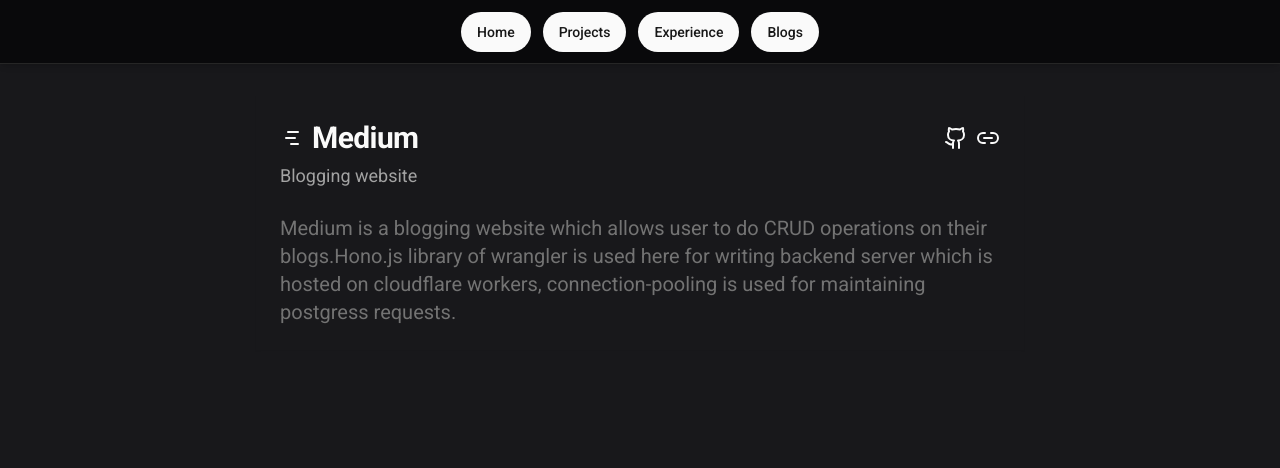
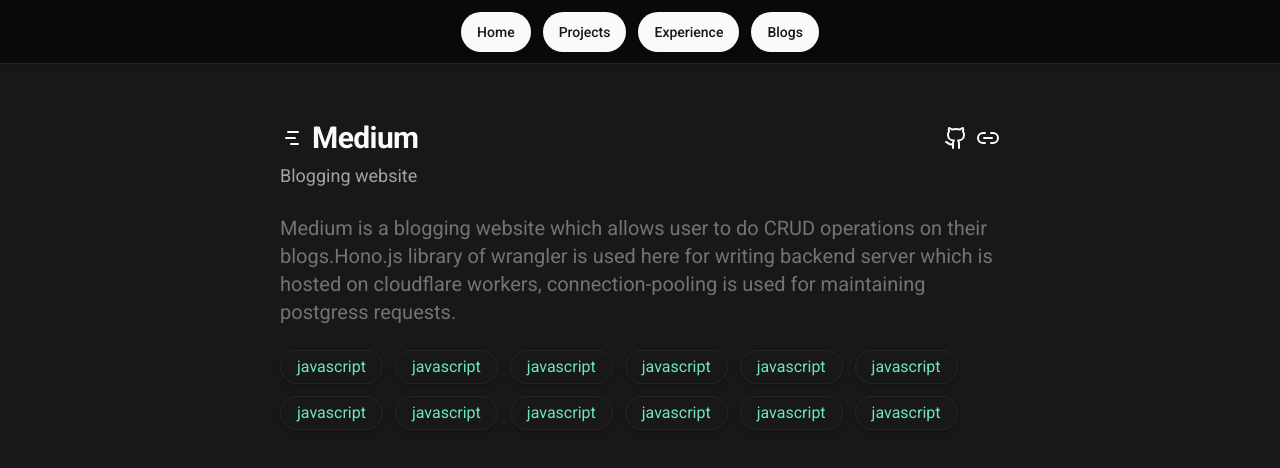
Before and after one commit to pradhumngautam/portfolio, a Next.js app: page /projects in a window 1280 px wide. Shown: the top 468 px of the page. Built offline with nearby package versions, Linux system fonts and the light colour scheme.

Commit message:
feat: skilltag

```diff
--- a/components/projects/project-card.tsx
+++ b/components/projects/project-card.tsx
@@ -1,4 +1,4 @@
-import { GanttChart, GithubIcon, Link2Icon } from "lucide-react";
+import { GanttChart, GithubIcon, Key, Link2Icon } from "lucide-react";
 import {
   Card,
   CardContent,
@@ -7,6 +7,21 @@
   CardHeader,
   CardTitle,
 } from "../ui/card";
+
+const tags = [
+  "javascript",
+  "javascript",
+  "javascript",
+  "javascript",
+  "javascript",
+  "javascript",
+  "javascript",
+  "javascript",
+  "javascript",
+  "javascript",
+  "javascript",
+  "javascript",
+];
 
 const ProjectCard = () => {
   return (
@@ -33,6 +48,14 @@
           connection-pooling is used for maintaining postgress requests.
         </div>
       </CardContent>
+
+      <CardFooter>
+        <div className="flex gap-3 flex-wrap">
+          {tags.map((tag, index) => (
+            <div className="border rounded-full px-4 py-1 shadow-md text-emerald-300" key={index}>{tag}</div>
+          ))}
+        </div>
+      </CardFooter>
     </Card>
   );
 };
```
